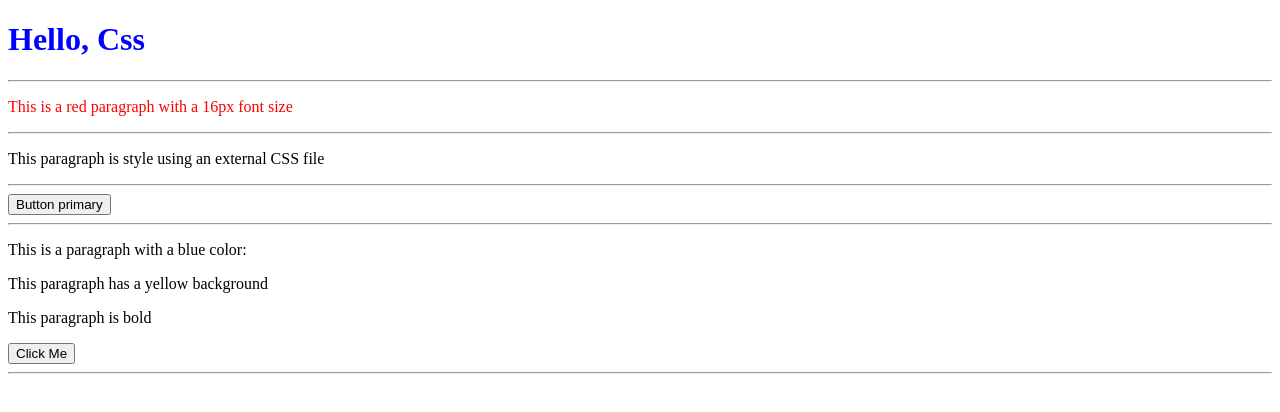
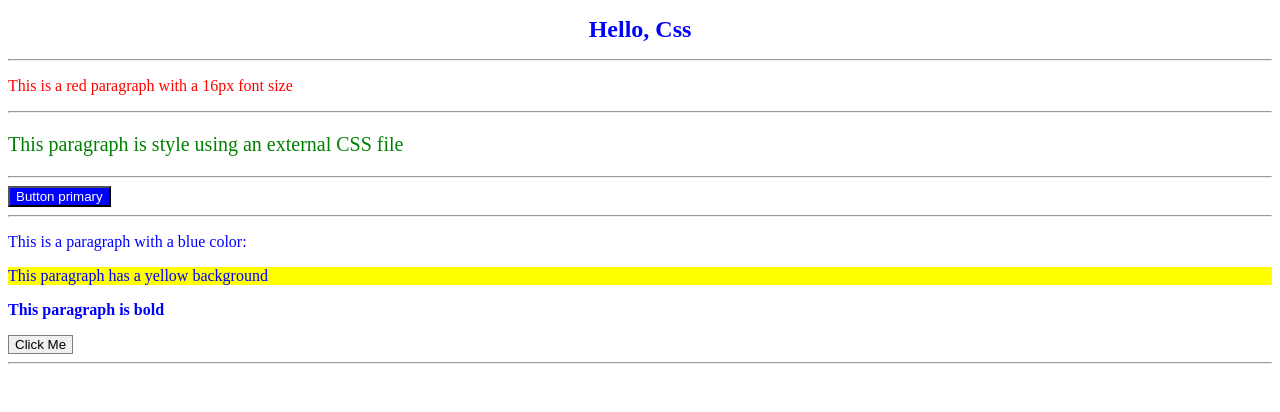
Before and after one commit to alexander5243188/cssBeginners, a plain HTML site: page index.html in a window 1280 px wide. Drawn offline with Linux system fonts and the light colour scheme.

Commit message:
se añadio los estilos de los parrafos y los botones

```diff
--- a/style.css
+++ b/style.css
@@ -1,3 +1,34 @@
 h1{
     color:blue;
+    font-size: 24px;
+    text-align: center;
 }
+.css_externo{
+    color: green;
+    font-size: 20px;
+}
+
+button.primary{
+    background-color: blue;
+    color: white;
+}
+
+/*Element Selector*/
+p{
+    color: blue;
+}
+
+/*Class Selector*/
+.highlight{
+    background-color: yellow;
+}
+
+/*ID Selector*/
+#special-text{
+    font-weight: bold;
+}
+
+/*Atribute Selector*/
+[type="button"]{
+    border:1px solid gray;
+}
```
